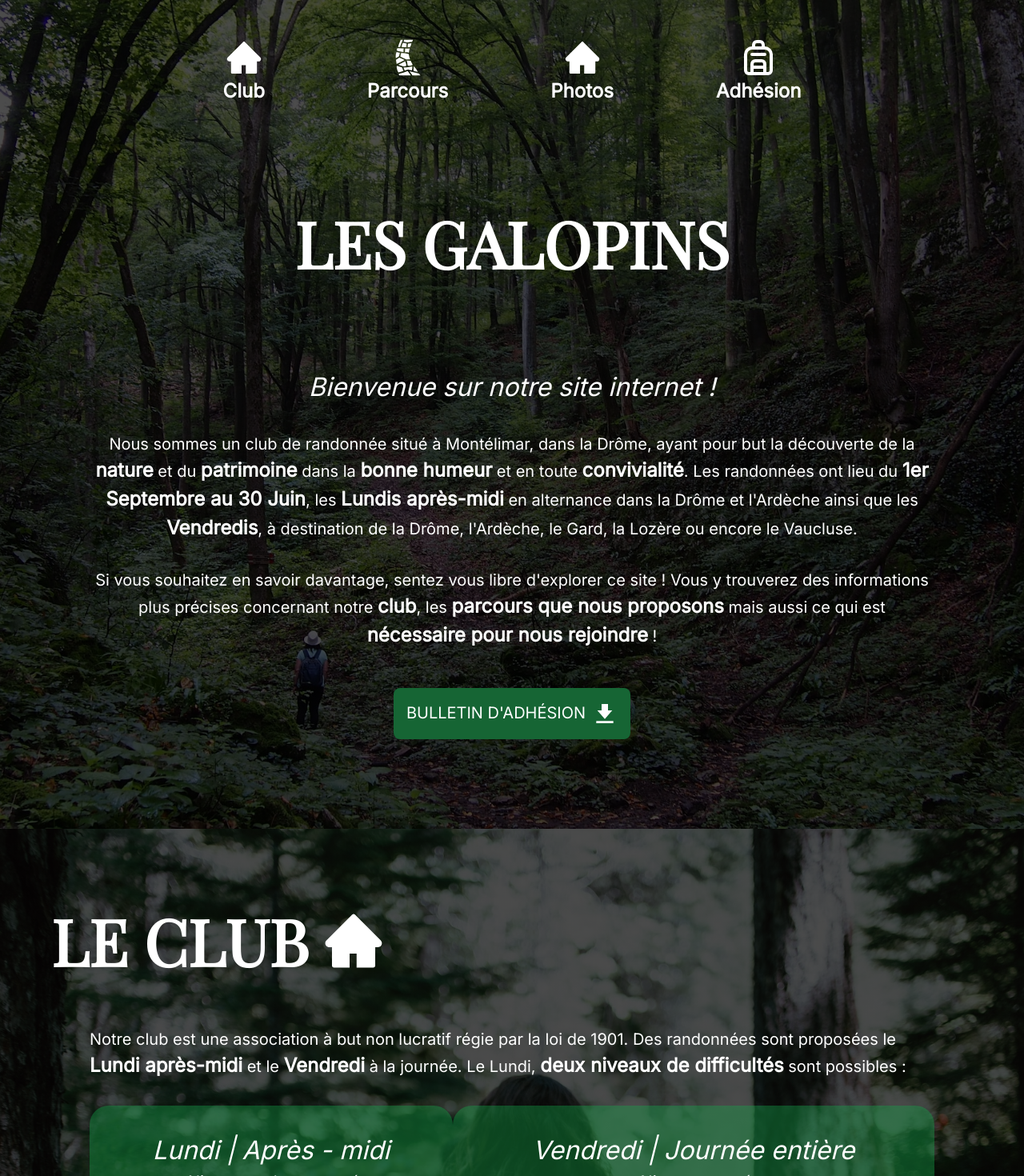
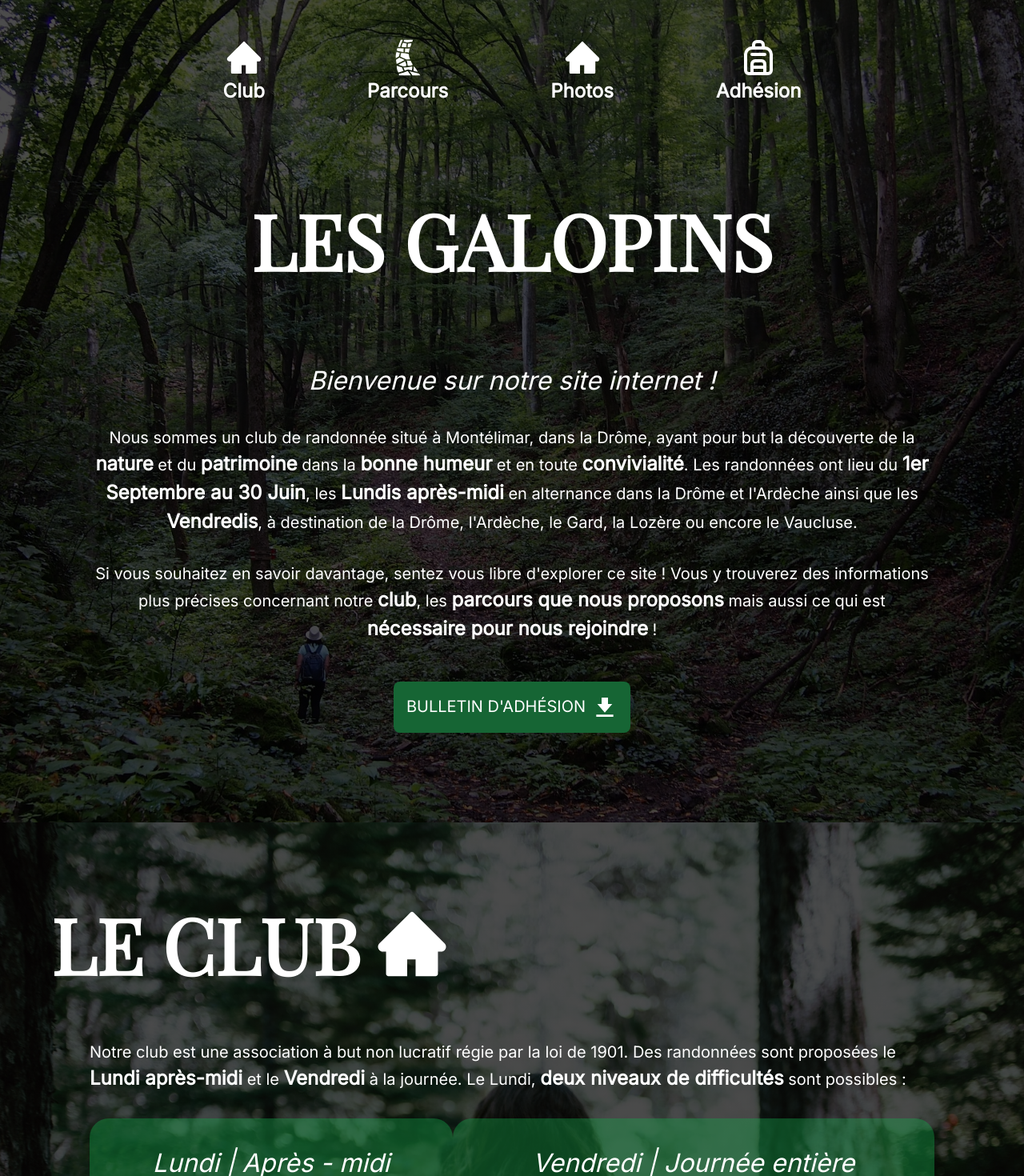
Before and after one commit to SebastienLaurentt/Galopins, a React (Vite) app: page / in a window 1280 px wide. Shown: the top 1470 px of the page at 80% size. Built offline with nearby package versions, Linux system fonts and the light colour scheme.

Commit message:
change h1 size rem

```diff
--- a/src/styles/index.css
+++ b/src/styles/index.css
@@ -10,7 +10,7 @@
 
   h1 {
     font-family: 'Playfair Display', serif;
-    @apply text-3xl md:text-4xl xl:text-5xl font-bold mb-4  text-center mt-16 md:mt-20 xl:mt-24
+    @apply text-3xl md:text-4xl xl:text-5xl font-bold   text-center mt-16 md:mt-20
   }
 
   h2 {
--- a/tailwind.config.js
+++ b/tailwind.config.js
@@ -14,8 +14,8 @@ export default {
       xl: '1.5rem',
       '2xl': '2rem',
       '3xl': '3rem',
-      '4xl': '4rem',
-      '5xl': '5rem',
+      '4xl': '4.5rem',
+      '5xl': '6rem',
     }
   },
   plugins: [],
```
